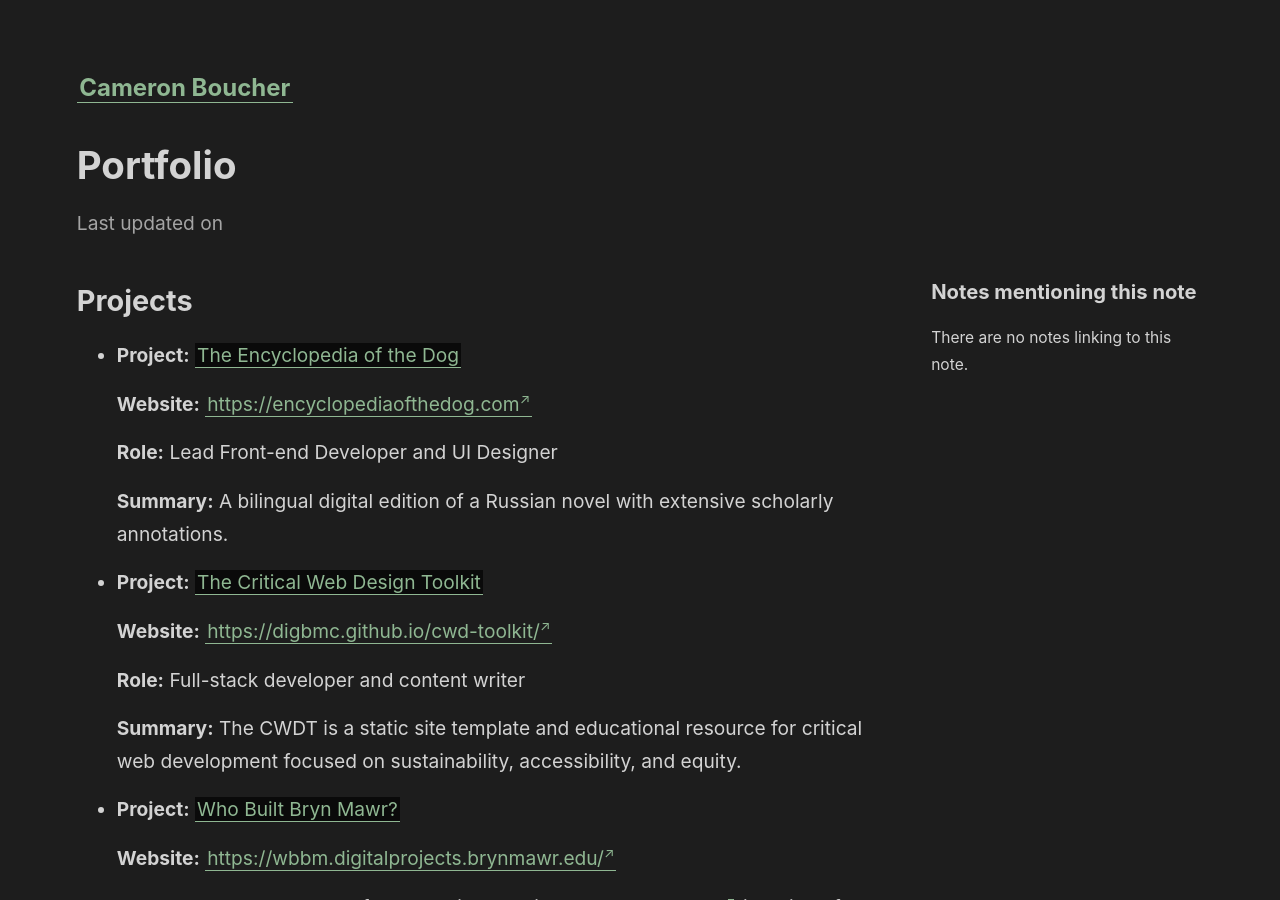
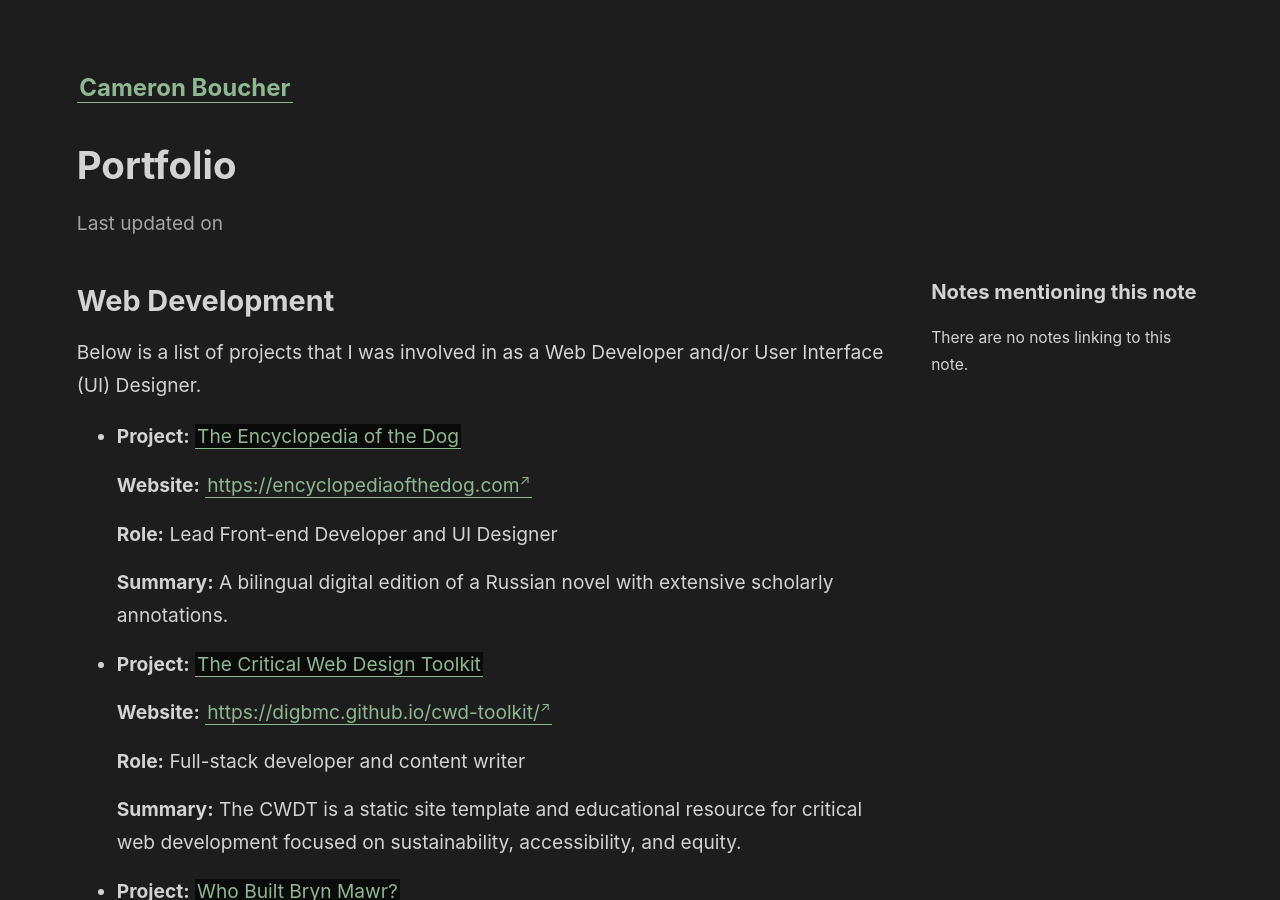
Before and after one commit to cboucher01/cboucher01.github.io, a Jekyll site: the page built from _notes/portfolio.md, in a window 1280 px wide and 900 px high. Built offline with Jekyll 4.4.1, drawn with Linux system fonts in a browser that asks for light colours; some of the changed text lies outside the part shown.

Commit message:
update portfolio to include links to articles written for the web

```diff
--- a/_notes/portfolio.md
+++ b/_notes/portfolio.md
@@ -2,7 +2,10 @@
 title: Portfolio
 ---
 
-## Projects
+## Web Development
+Below is a list of projects that I was involved in as a Web Developer and/or
+User Interface (UI) Designer.
+
 - **Project:** [[The Encyclopedia of the Dog]]
 
   **Website:** [https://encyclopediaofthedog.com](https://encyclopediaofthedog.com)
@@ -25,6 +28,11 @@
 
   **Summary:** This website hosts the digital exhibitions for the *Who Built Bryn Mawr?* institutional history project.
 
+## Writing
+Below is a list of links to select articles I have written for the web.
+
+- ["Digital Scholarship Summer Fellows help preserve Germantown history"](https://www.brynmawr.edu/stories/digital-scholarship-summer-fellows-help-preserve-germantown-history)
+
 ## Works in Progress
 - **Project:** DoggEd
 
--- a/_pages/index.html
+++ b/_pages/index.html
@@ -32,7 +32,7 @@
             If you're interested in my professional and academic career, take a look at my [[CV]].
           </p>
           <p>
-            If you're looking for examples of my web development work, check out my [[portfolio]].
+            If you're looking for examples of my writing and web development work, check out my [[portfolio]].
           </p>
           <p>
             I've also written notes about my other [[interests]] and [[hobbies]], so feel free to explore!
```
